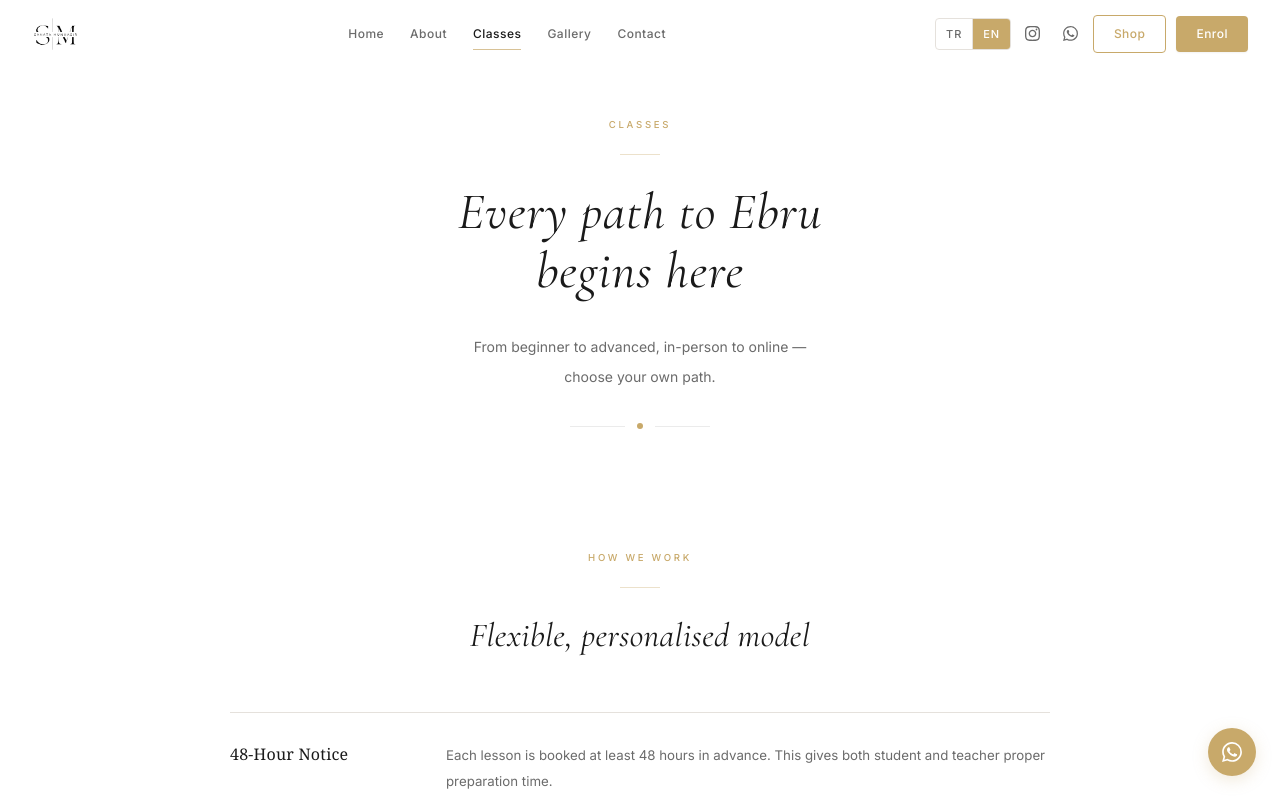
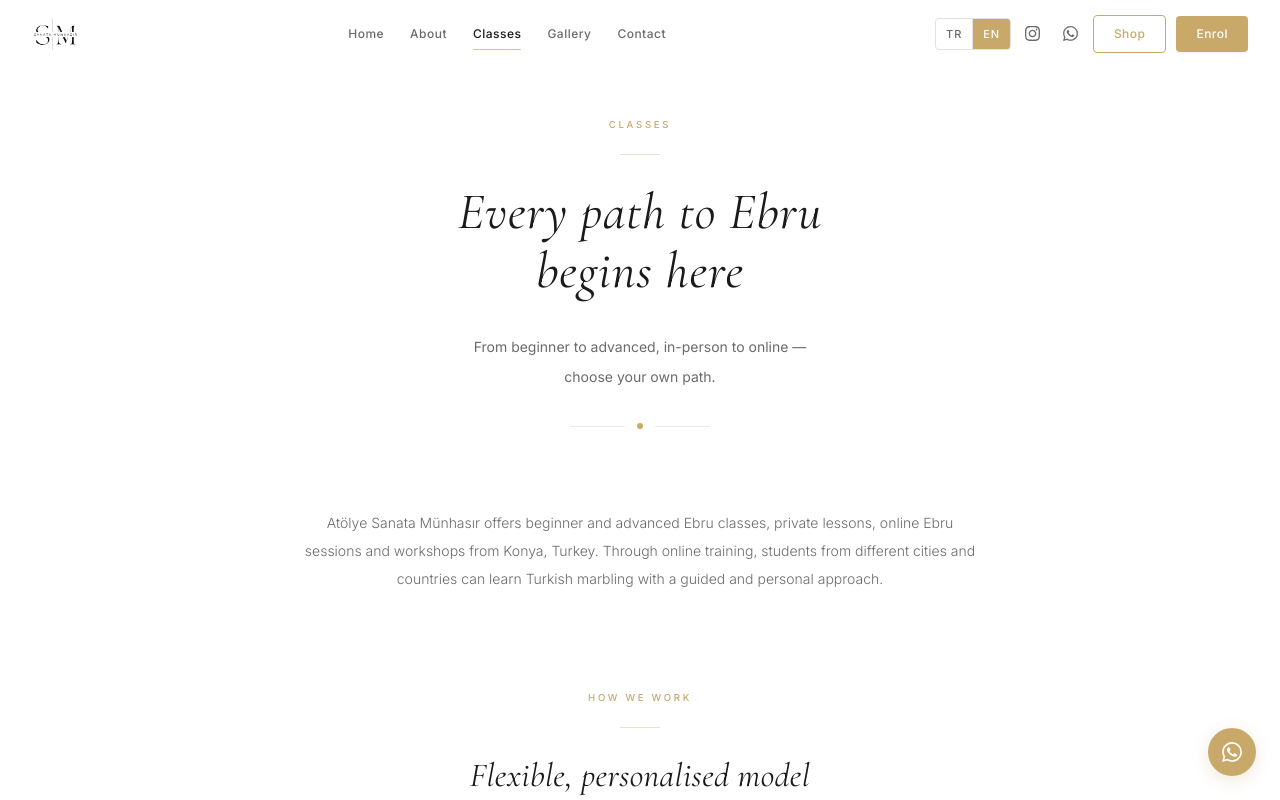
Before and after one commit to efekuyu/sanata-munhasir, a Next.js app: page /en/courses in a window 1280 px wide. Shown: the top 800 px of the page. Built offline with nearby package versions, Linux system fonts and the light colour scheme.

Commit message:
Improve courses SEO

```diff
--- a/src/app/[locale]/courses/page.tsx
+++ b/src/app/[locale]/courses/page.tsx
@@ -2,6 +2,24 @@ import { useTranslations, useLocale } from 'next-intl';
 import Container from '@/components/ui/Container';
 import { Link } from '@/i18n/routing';
 import ScrollReveal from '@/components/ui/ScrollReveal';
+
+export async function generateMetadata({
+  params,
+}: {
+  params: Promise<{ locale: string }>;
+}) {
+  const { locale } = await params;
+  const isTr = locale === 'tr';
+
+  return {
+    title: isTr
+      ? 'Konya Ebru Kursu ve Online Ebru Dersleri'
+      : 'Ebru Art Classes and Online Turkish Marbling Lessons',
+    description: isTr
+      ? 'Konya Meram’da başlangıç ve ileri seviye ebru dersleri, online ebru eğitimleri ve workshop seçenekleri. Türkiye genelinden öğrenciler için ebru sanatı eğitimi.'
+      : 'Beginner and advanced Ebru art classes, online Turkish marbling lessons and workshops from Konya, Turkey.',
+  };
+}
 
 const WA_NUMBER = '905336531433';
 
@@ -58,6 +76,21 @@ export default function CoursesPage() {
         </Container>
       </section>
 
+            {/* ── SEO INTRO ───────────────────────────────── */}
+      <section style={{ paddingTop: '1rem', paddingBottom: '2.5rem', background: '#FFFFFF' }}>
+        <Container>
+          <div className="max-w-2xl mx-auto text-center">
+            <p
+              className="text-foreground-muted"
+              style={{ fontSize: '0.875rem', fontWeight: 300, lineHeight: 2.0 }}
+            >
+              {locale === 'tr'
+                ? 'Atölye Sanata Münhasır, Konya Meram’da başlangıç ve ileri seviye ebru dersleri, birebir eğitimler, online ebru dersleri ve workshop seçenekleri sunar. Türkiye genelinden öğrenciler için çevrimiçi ders imkânı ile İstanbul, Ankara, İzmir, Antalya ve farklı şehirlerden ebru sanatını öğrenmek isteyenlere ulaşır.'
+                : 'Atölye Sanata Münhasır offers beginner and advanced Ebru classes, private lessons, online Ebru sessions and workshops from Konya, Turkey. Through online training, students from different cities and countries can learn Turkish marbling with a guided and personal approach.'}
+            </p>
+          </div>
+        </Container>
+      </section>
 
       {/* ── HOW WE WORK ──────────────────────────────── */}
       <section style={{ paddingTop: '3.5rem', paddingBottom: '3.5rem' }}>
```
